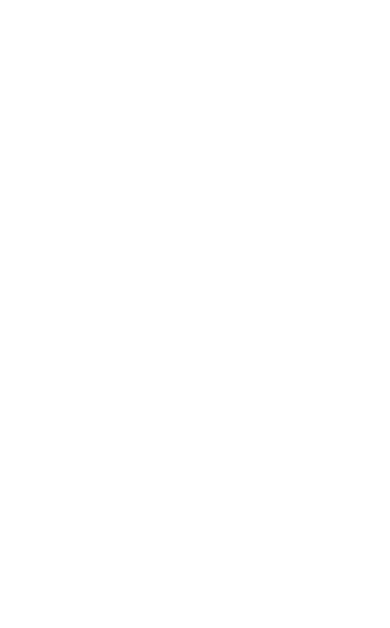
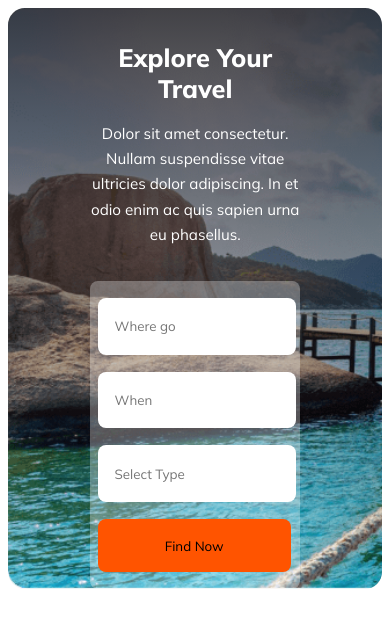
Before and after one commit to Pullock4981/Batch-9-Assignment-2, a plain HTML site: page index.html in a window 390 px wide. Drawn offline with Linux system fonts and the light colour scheme.

Commit message:
add banner section

```diff
--- a/index.html
+++ b/index.html
@@ -5,10 +5,73 @@
     <meta charset="UTF-8">
     <meta name="viewport" content="width=device-width, initial-scale=1.0">
     <title>Batch-9-Assignment-2</title>
+    <link rel="preconnect" href="https://fonts.googleapis.com">
+    <link rel="preconnect" href="https://fonts.gstatic.com" crossorigin>
+    <link href="https://fonts.googleapis.com/css2?family=Mulish:wght@400;500;600;700;800;900&display=swap"
+        rel="stylesheet">
     <link rel="stylesheet" href="style.css">
 </head>
+<!-- body -->
 
 <body>
+
+    <!-- header section -->
+
+    <header>
+
+        <!-- nav bar -->
+
+        <nav>
+            <!-- <div class="nav-section">
+                <h3 class="website-name"><img src="Images/Group 40071 (2).png" alt="">Hero <span class="name-style">Travel</span>
+                </h3>
+            <ul>
+                <li><a href="">Home</a></li>
+                <li><a href="">Packages</a></li>
+                <li><a href="">Testimonial</a></li>
+                <li><a href="">Blog</a></li>
+                <li><a href="">Contact</a></li>
+            </ul>
+            </div> -->
+
+
+        </nav>
+
+        <!-- banner section -->
+
+        <div class="banner">
+            <div class="banner-image">
+
+                <h1 class="banner-title">
+                    Explore Your Travel
+                </h1>
+                <p class="banner-text">
+                    Dolor sit amet consectetur. Nullam suspendisse vitae ultricies dolor adipiscing. In et odio enim ac
+                    quis sapien urna eu phasellus.
+                </p>
+                <div class="form">
+                    <input class="input-btn" type="text" name="" id="" placeholder="Where go">
+                    <input class="input-btn" type="text" name="" id="" placeholder="When">
+                    <input class="input-btn" type="text" name="" id="" placeholder="Select Type">
+                    <button class="primary-btn">Find Now</button>
+                </div>
+
+            </div>
+        </div>
+
+    </header>
+
+    <!-- main section -->
+
+    <main>
+
+    </main>
+
+    <!-- footer -->
+
+    <footer>
+
+    </footer>
 
 </body>
 
--- a/style.css
+++ b/style.css
@@ -0,0 +1,175 @@
+* {
+    font-family: 'Mulish', sans-serif;
+}
+
+.big-heading {
+    color: #131318;
+    text-align: center;
+    font-size: 5vh;
+    font-weight: 800;
+}
+
+.small-heading {
+    color: #131318;
+    font-size: 3vh;
+    font-weight: 800;
+}
+
+.primary-text {
+    color: rgba(19, 19, 24, 0.70);
+    font-size: 2vh;
+    font-weight: 400;
+    line-height: 3vh;
+}
+
+.secondary-text {
+    color: #131318;
+    font-size: 2vh;
+    font-weight: 700;
+    line-height: 3vh;
+}
+
+.primary-btn {
+    border-radius: 8px;
+    background: #FF5400;
+    width: 11vw;
+    height: 6.3vh;
+    border: 0;
+}
+
+.input-btn {
+    border-radius: 8px;
+    background: #FFF;
+    width: 11vw;
+    height: 6vh;
+    border: 0;
+    color: rgba(19, 19, 24, 0.50);
+    padding-left: 2vh;
+}
+
+/* nav style */
+
+/* nav{
+    display: flex;
+    justify-content: space-between;
+} */
+
+.nav-section {
+    display: flex;
+    justify-content: space-between;
+    z-index: 100;
+}
+
+.nav-section li {
+    display: flex;
+    text-align: justify;
+}
+
+.name-style {
+    color: #FF5400;
+}
+
+/* banner */
+
+.banner {
+    /* margin: 10vh 8vw; */
+}
+
+.banner-image {
+    background-image: linear-gradient(180deg, rgba(19, 19, 24, 0.80) 0%, rgba(19, 19, 24, 0.00) 100%), url('Images/Group\ 13\ \(1\)\ \(1\).png');
+    width: auto;
+    height: 64vh;
+    background-repeat: no-repeat;
+    background-size: cover;
+    border-radius: 2vh;
+    margin-left: 8vw;
+    margin-right: 8vw;
+    margin-top: 6vh;
+}
+
+.banner-title {
+    color: #FFF;
+    text-align: center;
+    font-size: 8vh;
+    font-weight: 800;
+    margin: 0 auto;
+    padding-top: 12vh;
+    padding-left: 18vw;
+    padding-right: 18vw;
+    margin-bottom: 3vh;
+}
+
+.banner-text {
+    color: #FFF;
+    text-align: center;
+    font-size: 2vh;
+    font-weight: 400;
+    line-height: 3vh;
+    padding-left: 19vw;
+    padding-right: 19vw;
+    margin-bottom: 6vh;
+}
+
+.form {
+    display: flex;
+    gap: 1vw;
+    padding: 2vh 2vw;
+    justify-content: space-between;
+    max-width: 50vw;
+    margin: 0 auto;
+    text-align: center;
+    border-radius: 8px;
+    background: rgba(255, 255, 255, 0.30);
+}
+
+.input-btn {
+    width: 11vw;
+    height: 6.5vh;
+    /* padding: 2vh 2vw; */
+}
+
+
+
+
+/* media query */
+
+/* small device */
+
+@media screen and (max-width:600px) {
+
+    .banner-image {
+        height: auto;
+        width: 96vw;
+        margin: 0 auto;
+    }
+
+    .banner-title {
+        font-size: 3vh;
+        margin: 0 auto;
+        padding-top: 4vh;
+        margin-bottom: 2vh;
+    }
+
+    .banner-text {
+        font-size: 1.8vh;
+        margin: 0 auto;
+        margin-bottom: 4vh;
+    }
+
+    .form {
+        /* margin: 0 auto; */
+        flex-direction: column;
+        padding: 2vh 2vw;
+        gap: 2vh;
+        /* margin-bottom: 5vh; */
+    }
+
+    .input-btn {
+        width: 92%;
+    }
+
+    .primary-btn {
+        width: 99%;
+    }
+
+}
```
